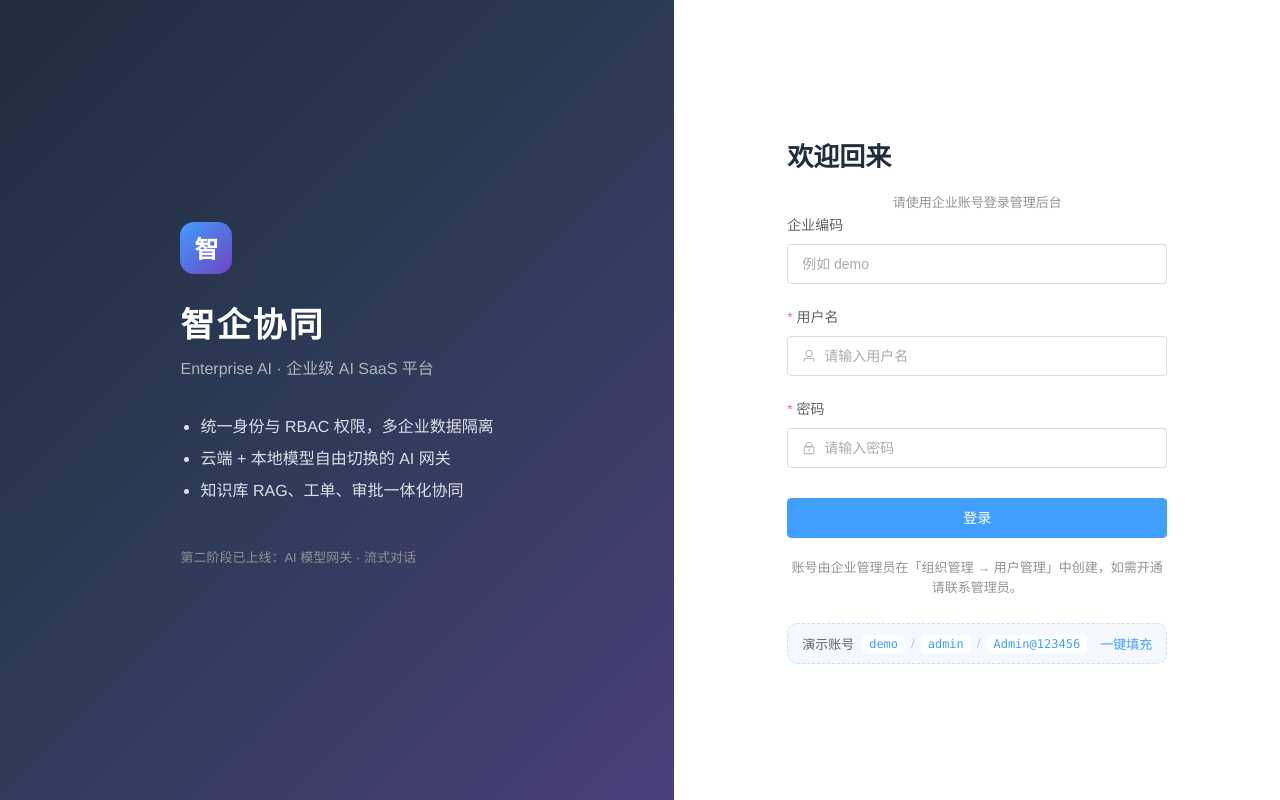
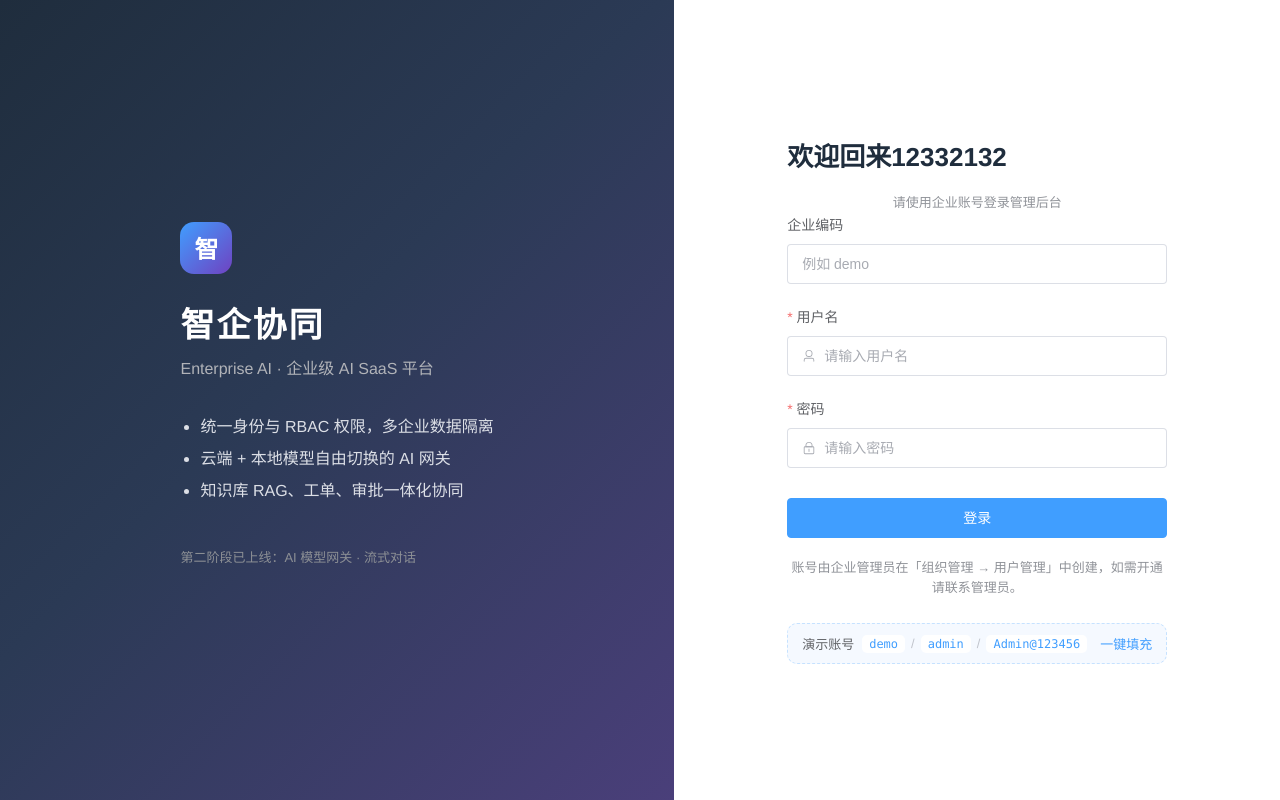
Before and after one commit to l05ty21/Enterprise-AI, a Vue app in the folder frontend/: page /login in a window 1280 px wide. Built offline with nearby package versions, Linux system fonts and the light colour scheme; no server answers.

Commit message:
测试自动部署

```diff
--- a/frontend/src/views/LoginView.vue
+++ b/frontend/src/views/LoginView.vue
@@ -88,7 +88,7 @@ async function handleSubmit(): Promise<void> {
 
     <section class="login-panel">
       <div class="login-card">
-        <h2>欢迎回来</h2>
+        <h2>欢迎回来12332132</h2>
         <p class="login-tip">请使用企业账号登录管理后台</p>
 
         <el-form
```
